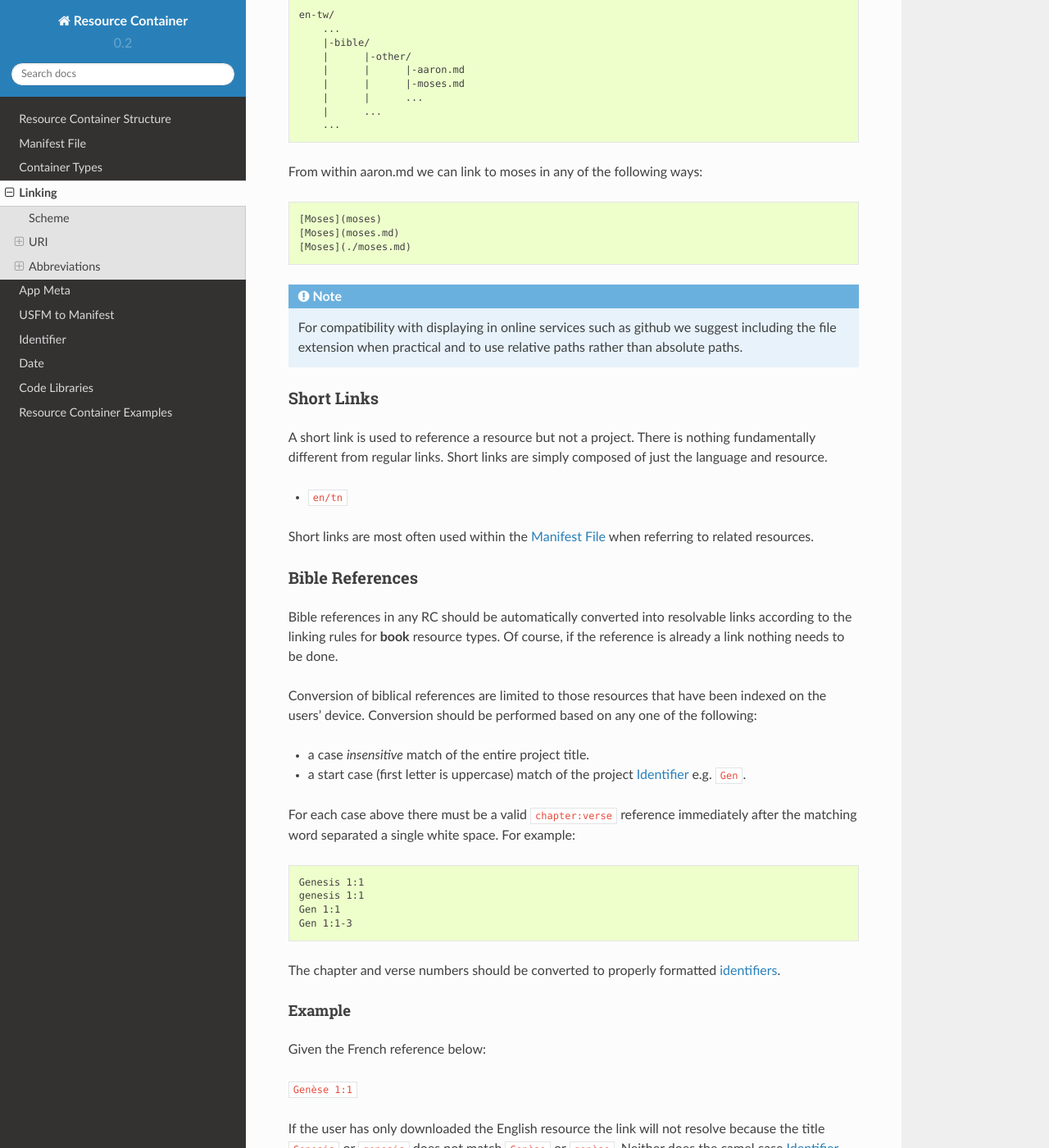
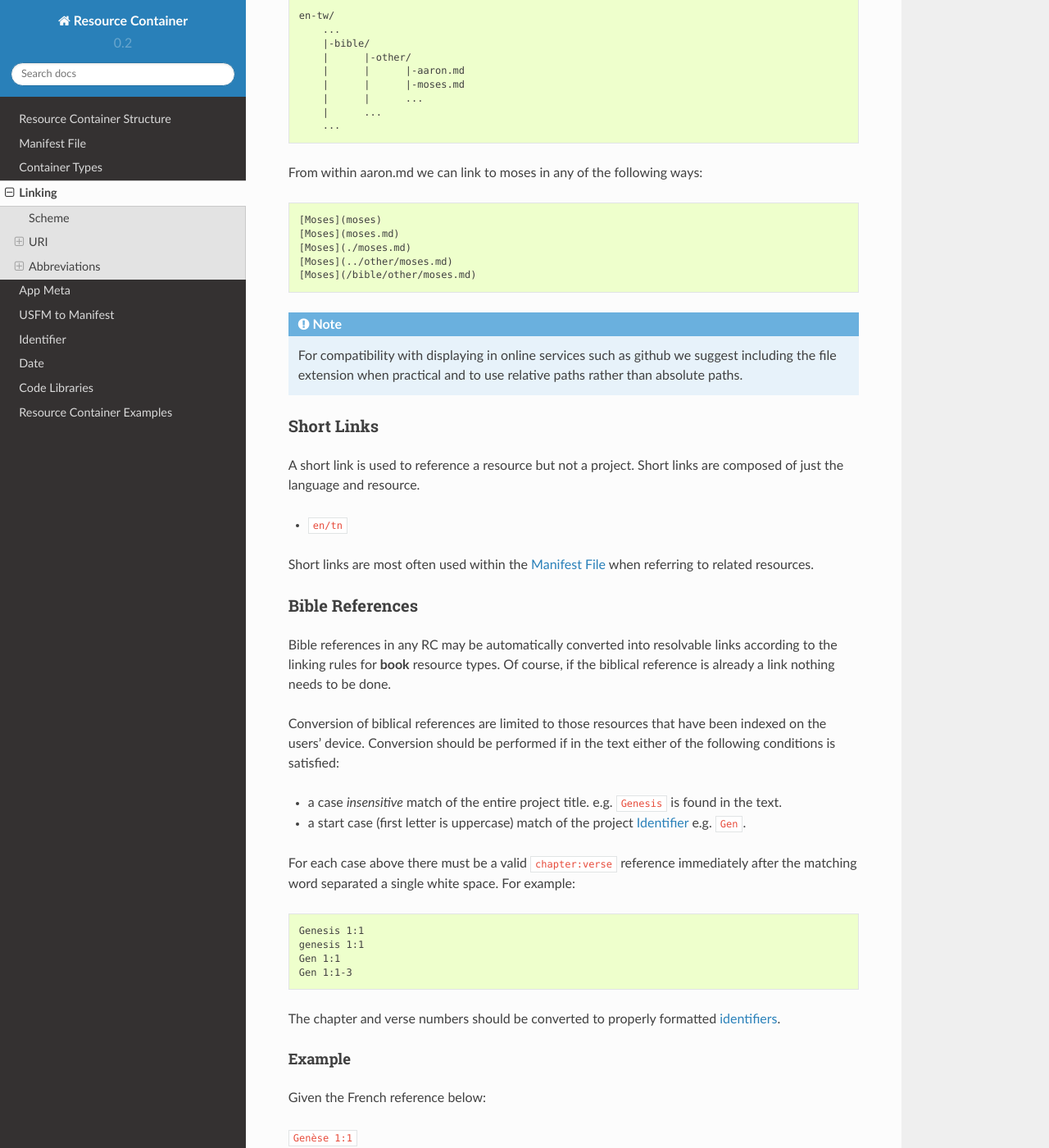
Before and after one commit to unfoldingWord-dev/Resource-Container, a Sphinx documentation site: the page built from docs/linking.rst, in a window 1280 px wide and 1400 px high, scrolled down 5135 px. Shown: the whole window at 82% size. Built offline with Sphinx 7.4.7 and the Read the Docs theme 2.0.0, drawn with Linux system fonts in a browser that asks for light colours; some of the changed text lies outside the part shown.

Commit message:
updates to linking

```diff
--- a/docs/linking.rst
+++ b/docs/linking.rst
@@ -134,8 +134,8 @@
 In those cases the link should resolve to the first available file in order of the sorting priority described in :ref:`structure-content-sort`.
 
 .. note:: Depending on the client application, several files may be combined together when displayed to the user.
-    For example: when linking to a book of the Bible it would make more sense to show at least the title and summary, if not
-    the rest of the chapter, rather than just the title.
+    For example: when linking to a chapter in a book of the Bible it would make more sense to show at least the title
+    and summary, if not the rest of the chapter, rather than just the title.
 
 Examples
 ^^^^^^^^
@@ -183,9 +183,9 @@
 
 - ``[Genesis](rc://en/ulb/gen/bundle/01/01)``
 
-.. note:: Linking to a :ref:`types-bundle` will only resolve down to the project level. e.g. the ``01/01`` will be ignored
-    and the entire project returned.
-    If you must link to a section within the project you will have to parse the content and
+.. note:: Linking to a :ref:`types-bundle` will only resolve down to the project level.
+    e.g. the ``01/01`` in ``rc://en/ulb/gen/bundle/01/01`` will be ignored and the entire project returned.
+    If you must link to a section within the project your application will have to parse the content and
     manually resolve the rest of the link if the ``format`` supports references.
 
     Formats that support references are:
@@ -193,8 +193,8 @@
     - usfm
     - osis
 
-.. note:: When using RCs with multiple projects you'll need to reference the :ref:`manifest` to determine
-    which :ref:`structure-content` to use.
+.. note:: When using RCs with multiple projects the application will need to inspect the :ref:`manifest` to determine
+    which :ref:`structure-content` to read while resolving a link.
 
 .. _linking-abbreviations:
 
@@ -237,7 +238,7 @@
         ...
 
 With an internal link we can reference the "Acceptable Style" article
-from within the introduction to translationAcademy in any of the following ways:
+from within the "Introduction to translationAcademy" in any of the following ways:
 
 .. code-block:: none
 
@@ -268,6 +268,8 @@
     [Moses](moses)
     [Moses](moses.md)
     [Moses](./moses.md)
+    [Moses](../other/moses.md)
+    [Moses](/bible/other/moses.md)
 
 .. note:: For compatibility with displaying in online services such as github we suggest including the file extension
     when practical and to use relative paths rather than absolute paths.
@@ -278,7 +280,7 @@
 ^^^^^^^^^^^
 
 A short link is used to reference a resource but not a project.
-There is nothing fundamentally different from regular links. Short links are simply composed of just the language and resource.
+Short links are composed of just the language and resource.
 
 - ``en/tn``
 
@@ -289,13 +291,13 @@
 Bible References
 ^^^^^^^^^^^^^^^^
 
-Bible references in any RC should be automatically converted into resolvable links according to the linking rules for **book** resource types.
-Of course, if the reference is already a link nothing needs to be done.
+Bible references in any RC may be automatically converted into resolvable links according to the linking rules for **book** resource types.
+Of course, if the biblical reference is already a link nothing needs to be done.
 
 Conversion of biblical references are limited to those resources that have been indexed on the users' device.
-Conversion should be performed based on any one of the following:
+Conversion should be performed if in the text either of the following conditions is satisfied:
 
-- a case *insensitive* match of the entire project title.
+- a case *insensitive* match of the entire project title. e.g. ``Genesis`` is found in the text.
 - a start case (first letter is uppercase) match of the project :ref:`identifier` e.g. ``Gen``.
 
 For each case above there must be a valid ``chapter:verse`` reference immediately after the matching word separated a single white space.
@@ -343,13 +345,13 @@
 Because chunks may contain a range of verses, a passage reference may not exactly match up to a chunk.
 Therefore some interpolation may be nessesary. For both chapter and verse numbers perform the follow:
 
-    Given a chapter or verse number ``key``.
-    And an equivalent sorted list ``list`` of chapters or verses in the matched resource
+    Given a chapter or verse number **key**.
+    And an equivalent sorted list **list** of chapters or verses in the matched resource
 
-- incrementally compare the key against items in the list.
-- if the integer value of the current list item is less than the key: continue.
-- if the integer value of the current list item is greater than the key: use the previous list item.
-- if the end of the list is reached: use the previous list item.
+- incrementally compare the **key** against items in the **list**.
+- if the integer value of the current **list** item is less than the **key**: continue.
+- if the integer value of the current **list** item is greater than the **key**: use the previous item in the **list**.
+- if the end of the **list** is reached: use the previous item in the **list**.
 
 For example chunk ``01`` may contain verses ``1-3`` whereas chunk ``02`` contains verses ``4-6``.
 Therefore, verse ``2`` would resolve to chunk ``01``.
```
Also changed, not shown: other parts of docs/linking.rst (+4 -4 lines).
